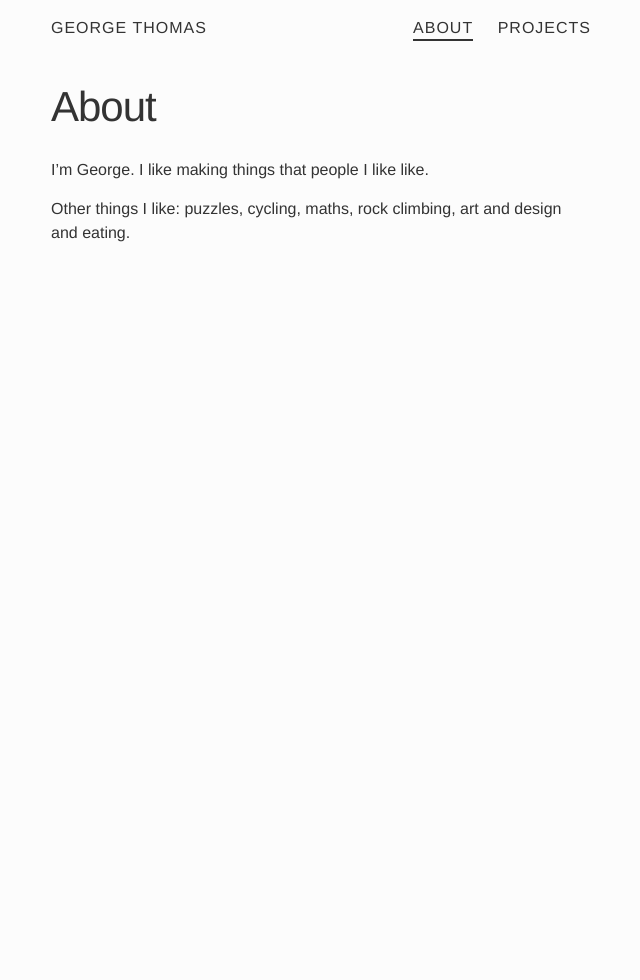
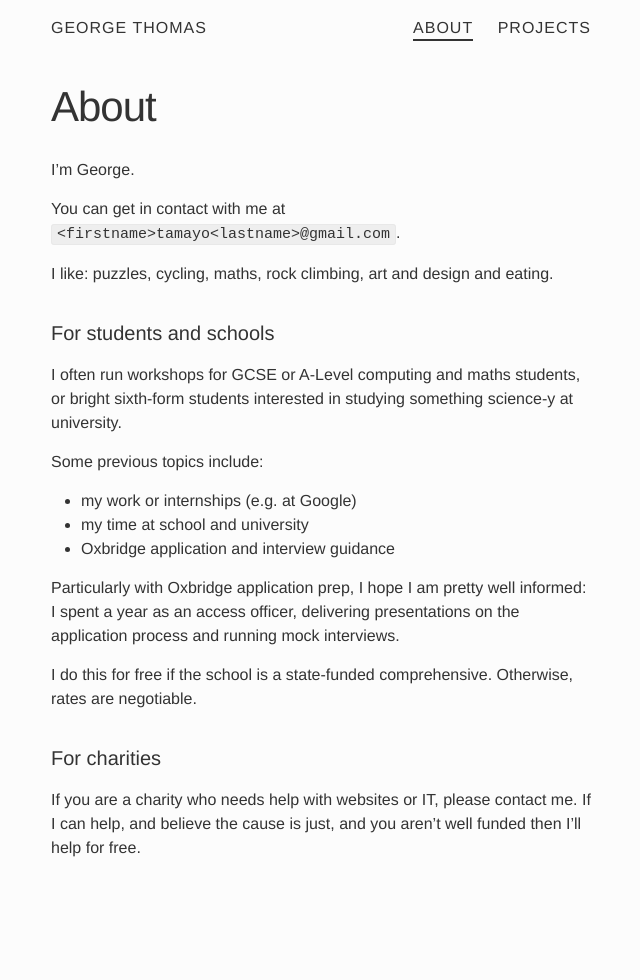
Before and after one commit to geotho/geotho.github.io, a Jekyll site: the page built from about.md, in a window 1280 px wide. Shown: the whole page, without its empty margins (319-959 px from the left). Built offline with Jekyll 4.4.1, drawn with Linux system fonts in a browser that asks for light colours; before the commit the page ends 900 px from its top, so only the background shows below that.

```diff
--- a/about.md
+++ b/about.md
@@ -4,6 +4,32 @@ title: About
 permalink: /about/
 ---
 
-I'm George. I like making things that people I like like.
+I'm George.
 
-Other things I like: puzzles, cycling, maths, rock climbing, art and design and eating.
+You can get in contact with me at `<firstname>tamayo<lastname>@gmail.com`.
+
+I like: puzzles, cycling, maths, rock climbing, art and design and eating.
+
+#### For students and schools
+
+I often run workshops for GCSE or A-Level computing and maths students, or
+bright sixth-form students interested in studying something science-y at
+university.
+
+Some previous topics include:
+  - my work or internships (e.g. at Google)
+  - my time at school and university
+  - Oxbridge application and interview guidance
+
+Particularly with Oxbridge application prep, I hope I am pretty well informed:
+I spent a year as an access officer, delivering presentations on the application
+process and running mock interviews.
+
+I do this for free if the school is a state-funded comprehensive.
+Otherwise, rates are negotiable.
+
+#### For charities
+
+If you are a charity who needs help with websites or IT, please contact me. If I
+can help, and believe the cause is just, and you aren't well funded then I'll
+help for free.
```
Also changed, not shown: _posts/2016/2016-12-22-cmdotp-google-authenticator-for-the-command-line.markdown (added, +31 -0 lines), projects.md (+6 -0 lines).
